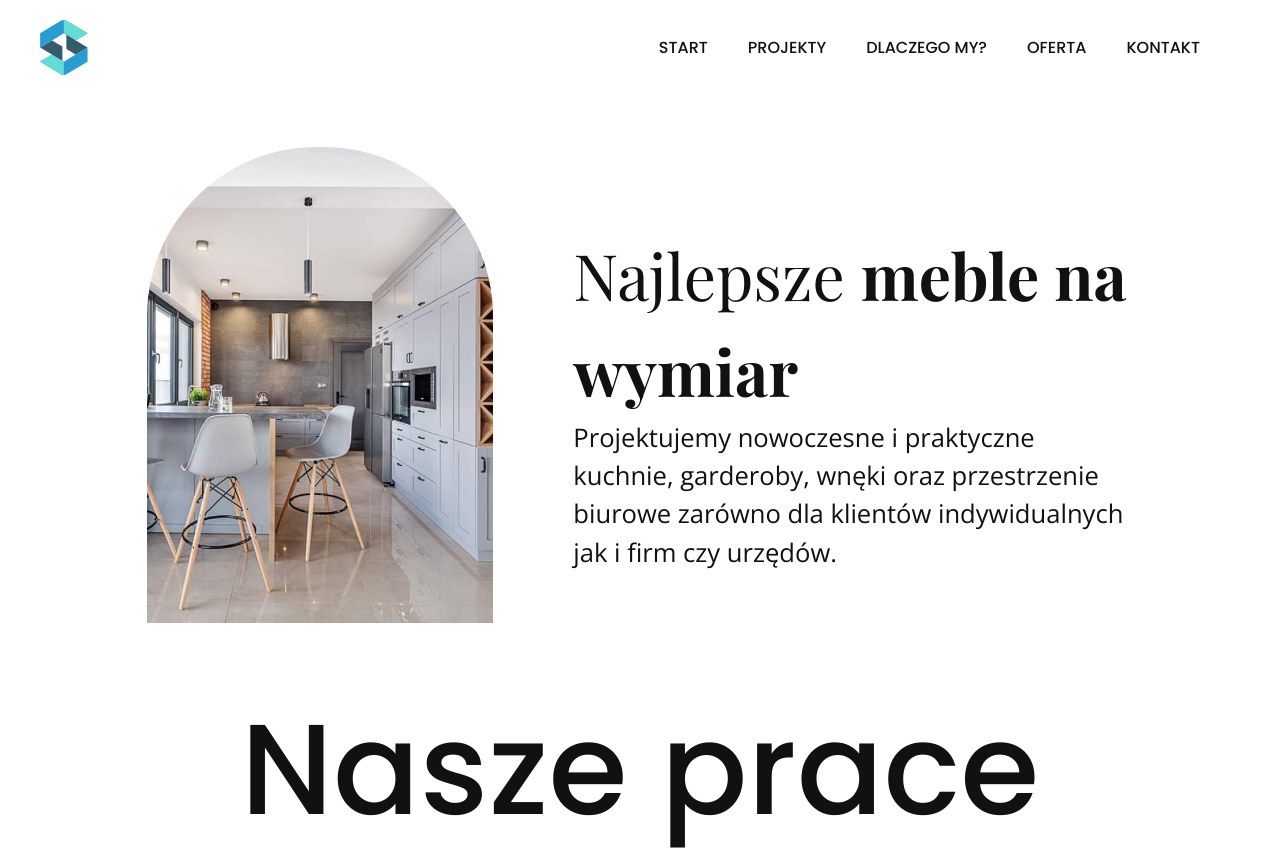
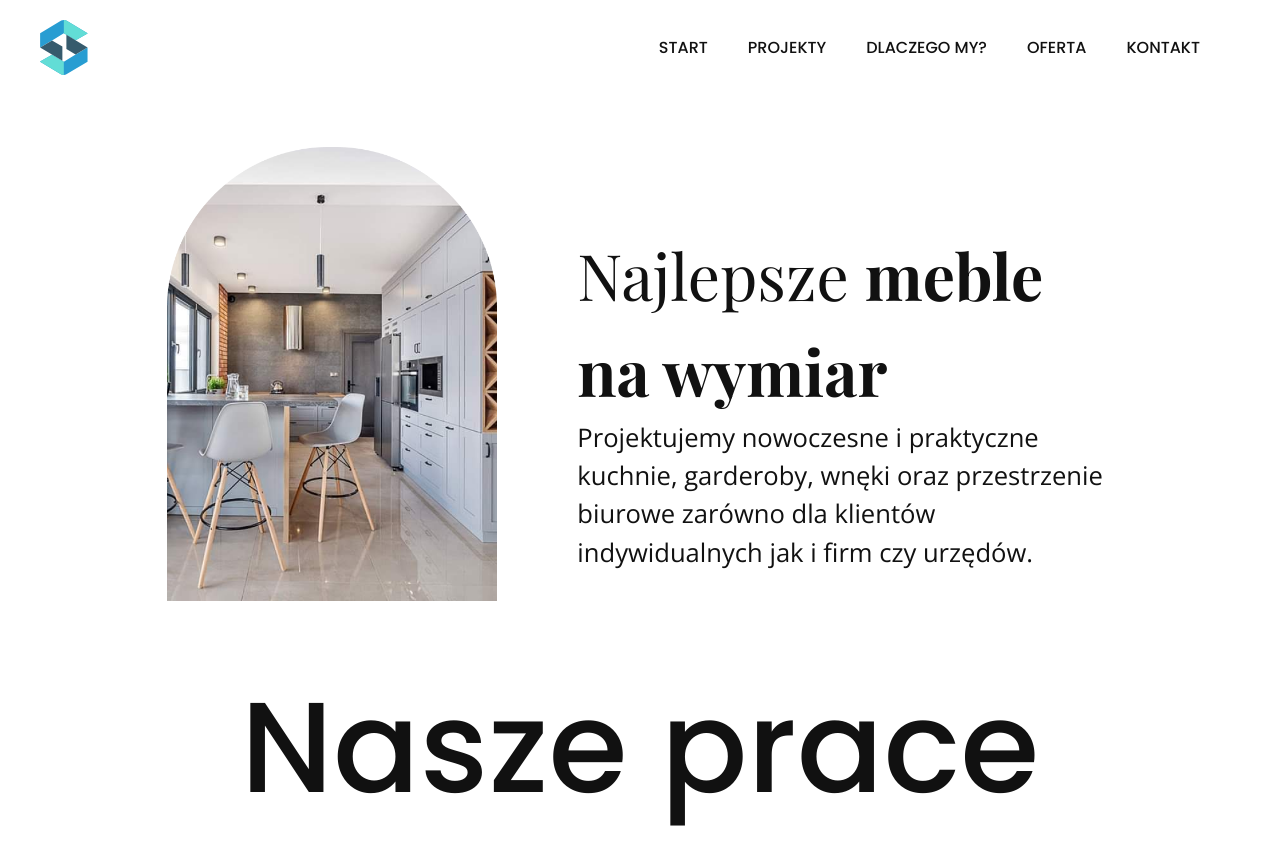
Before and after one commit to dencs08/aviorprojekt.pl, a React (Create React App) app: page / in a window 1280 px wide. Shown: the top 850 px of the page. Built offline with nearby package versions, Linux system fonts and the light colour scheme.

Commit message:
update: content-wrapper replaced older px in Header

```diff
--- a/src/containers/header/Header.jsx
+++ b/src/containers/header/Header.jsx
@@ -6,7 +6,7 @@ import headerPhoto from "../../assets/header_photo.png";
 const Header = () => {
   return (
     <section className="section-mt section-mb">
-      <div className="px-5 md:px-10 block md:grid grid-cols-12 gap-5 md:gap-10 lg:gap-16 xl:gap-20">
+      <div className="content-wrapper block md:grid grid-cols-12 gap-5 md:gap-10 lg:gap-16 xl:gap-20">
         <div className="col-start-2 col-end-6 ">
           <img src={headerPhoto} className="w-4/6 md:w-full mx-0 md:mx-auto" />
         </div>
```
